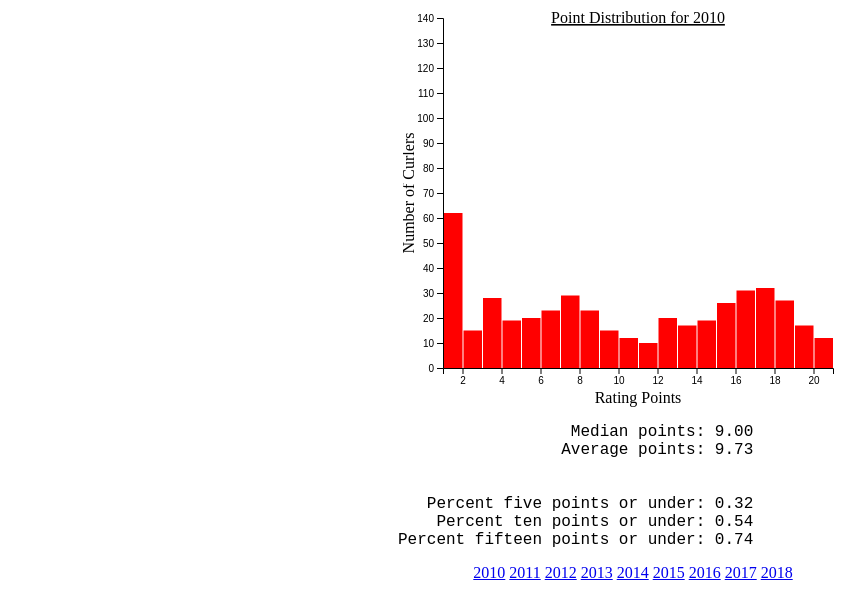
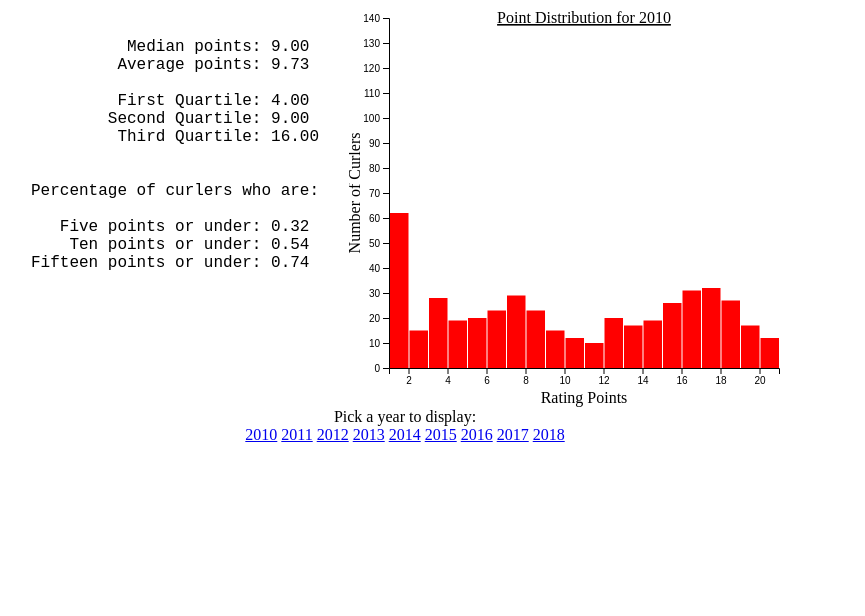
Before and after one commit to dpbackes/CurlingData, a plain HTML site: page index.html in a window 1280 px wide. Shown: the whole page, without its empty margins (7-872 px from the left). Drawn offline with nearby package versions, Linux system fonts and the light colour scheme.

Commit message:
stats and layout

```diff
--- a/index.html
+++ b/index.html
@@ -7,10 +7,17 @@
         <script src="scripts/functions.js"></script>
     </head>
     <body>
-        <div style="width: 500px; margin: auto">
-            <div id="chart" style="margin: 0 auto; width: auto"></div>
-            <div id="statsDiv" style="font-family: Courier New; margin: 15"></div>
-            <div style="margin: 15 0; display: block; width: auto; text-align: center;">
+        <div style="display: inline-block;">
+            <div style="float: left;">
+                <div id="statsDiv" style="font-family: Courier New; margin: 30;"></div>
+            </div>
+
+            <div style="float: left;">
+                <div id="chart" style="margin: 0 auto;"></div>
+            </div>
+
+            <div style="margin: 15 0; width: auto; text-align: center; display: block;">
+                Pick a year to display:<br>
                 <a href="#" onmouseover="handleMouseover('2010')" id="link2010">2010</a>
                 <a href="#" onmouseover="handleMouseover('2011')" id="link2011">2011</a>
                 <a href="#" onmouseover="handleMouseover('2012')" id="link2012">2012</a>
@@ -22,6 +29,7 @@
                 <a href="#" onmouseover="handleMouseover('2018')" id="link2018">2018</a>
             </div>
         </div>
+
 
         <script>
             var loadedData;
@@ -37,13 +45,19 @@
                 doHistogram(getDataForYear(year), "chart", "Point Distribution for " + year)
 
                 var yearData = getYearStats(year);
-                document.getElementById("statsDiv").innerHTML = ("                  Median points: " + yearData.median.toFixed(2)).replace(/ /g, '&nbsp;') + "<br>" +
-                                                                ("                 Average points: " + yearData.averagePoints.toFixed(2)).replace(/ /g, '&nbsp;') + "<br>" +
+                document.getElementById("statsDiv").innerHTML = ("          Median points: " + yearData.median.toFixed(2)).replace(/ /g, '&nbsp;') + "<br>" +
+                                                                ("         Average points: " + yearData.averagePoints.toFixed(2)).replace(/ /g, '&nbsp;') + "<br>" +
+                                                                "<br>" +
+                                                                ("         First Quartile: " + yearData.firstQuartile.toFixed(2)).replace(/ /g, '&nbsp;') + "<br>" +
+                                                                ("        Second Quartile: " + yearData.secondQuartile.toFixed(2)).replace(/ /g, '&nbsp;') + "<br>" +
+                                                                ("         Third Quartile: " + yearData.thirdQuartile.toFixed(2)).replace(/ /g, '&nbsp;') + "<br>" +
                                                                 "<br>" +
                                                                 "<br>" +
-                                                                ("   Percent five points or under: " + yearData.fivePointPercent.toFixed(2)).replace(/ /g, '&nbsp;') + "<br>" +
-                                                                ("    Percent ten points or under: " + yearData.tenPointPercent.toFixed(2)).replace(/ /g, '&nbsp;') + "<br>" +
-                                                                ("Percent fifteen points or under: " + yearData.fifteenPointPercent.toFixed(2)).replace(/ /g, '&nbsp;');
+                                                                "Percentage of curlers who are:" + "<br>" +
+                                                                "<br>" +
+                                                                ("   Five points or under: " + yearData.fivePointPercent.toFixed(2)).replace(/ /g, '&nbsp;') + "<br>" +
+                                                                ("    Ten points or under: " + yearData.tenPointPercent.toFixed(2)).replace(/ /g, '&nbsp;') + "<br>" +
+                                                                ("Fifteen points or under: " + yearData.fifteenPointPercent.toFixed(2)).replace(/ /g, '&nbsp;');
 
             }
 
@@ -60,7 +74,13 @@
 
                 var fifteenPointPercent = yearData.filter(row => row.RatingPoints <= 15).length / yearData.length
 
-                const totalPoints = yearData.map(data => +data.RatingPoints).reduce((acc, c) => acc + c, 0);
+                var pointValues = yearData.map(data => +data.RatingPoints).sort(function(a, b){return a-b});
+
+                var firstQuartile = d3.quantile(pointValues, 0.25);
+                var secondQuartile = d3.quantile(pointValues, 0.5);
+                var thirdQuartile = d3.quantile(pointValues, 0.75);
+
+                const totalPoints = pointValues.reduce((acc, c) => acc + c, 0);
                 var averagePoints = totalPoints / yearData.length;
 
                 var median = d3.median(yearData.map(data => data.RatingPoints));
@@ -70,7 +90,10 @@
                     tenPointPercent,
                     fifteenPointPercent,
                     averagePoints,
-                    median
+                    median,
+                    firstQuartile,
+                    secondQuartile,
+                    thirdQuartile
                 }
             }
 
--- a/scripts/functions.js
+++ b/scripts/functions.js
@@ -28,8 +28,6 @@ function doHistogram(data, divId, title) {
     var y = d3.scaleLinear()
         .range([height, 0]);
         y.domain([0, 140]);
-
-    d3.select("#"+divId).attr("align","center");
 
     svg.append("text")
         .attr("x", (width / 2))
```
